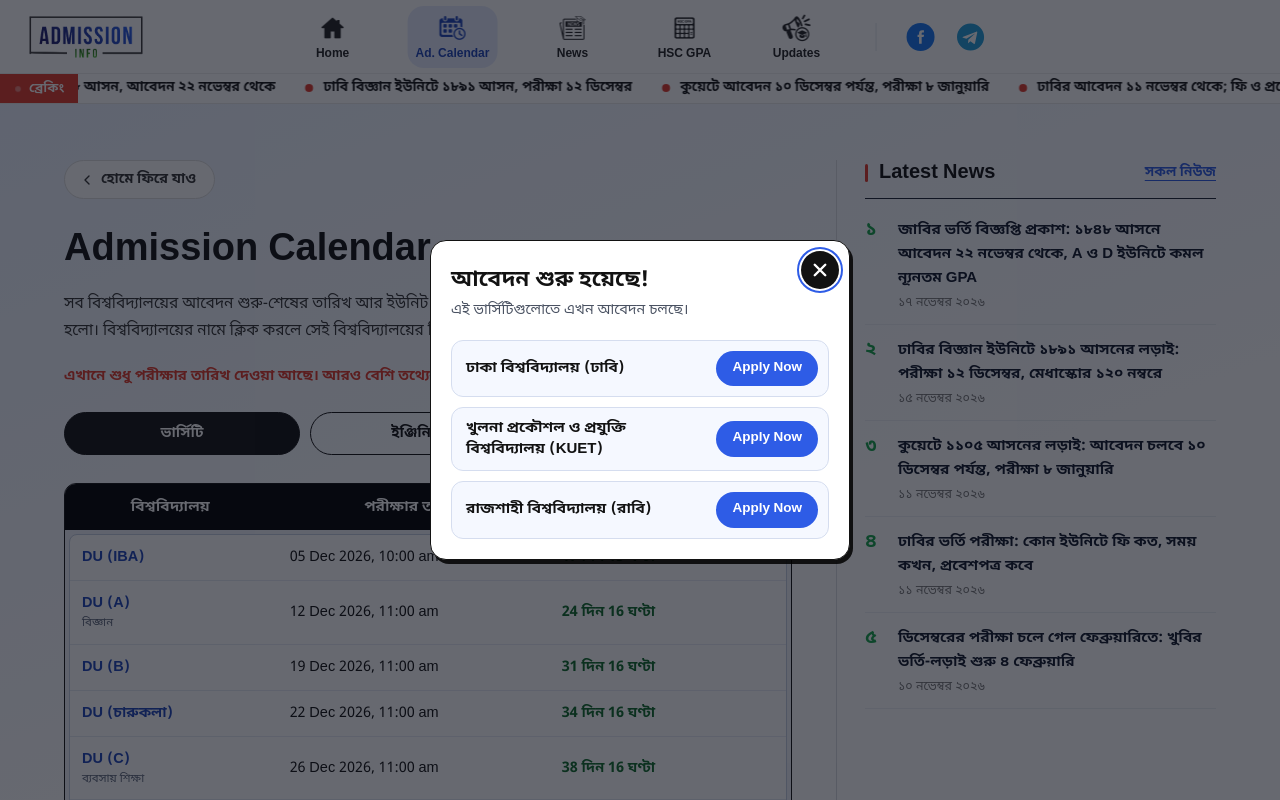
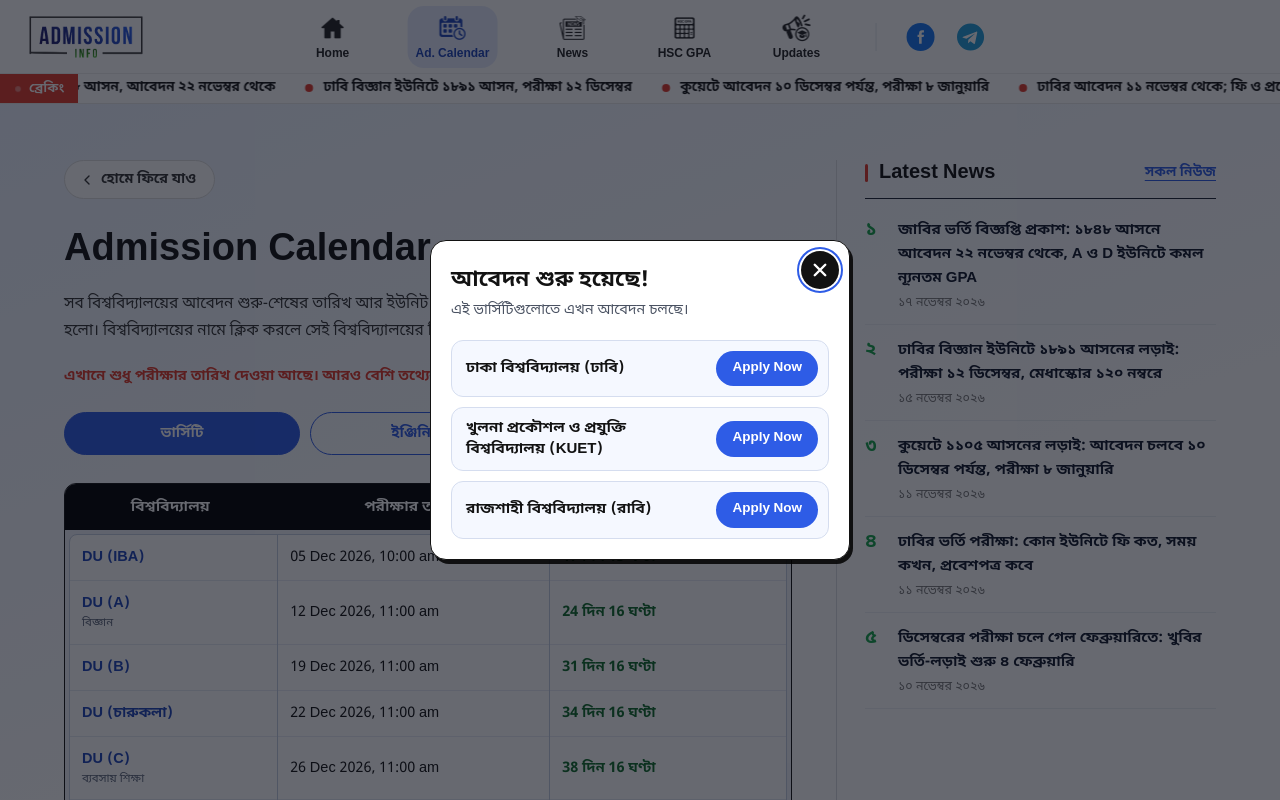
Before and after one commit to nishat-jihad/Admission-info, a Next.js app in the folder chance-hobe-ki/: page /exam-dates in a window 1280 px wide. Shown: the top 800 px of the page. Built offline with nearby package versions, Linux system fonts and the light colour scheme.

Commit message:
Update styles for admission calendar buttons and layout

```diff
--- a/chance-hobe-ki/src/styles/admission-calendar.css
+++ b/chance-hobe-ki/src/styles/admission-calendar.css
@@ -13,6 +13,21 @@
   border-radius: 12px;
   overflow: hidden;
   background: #fff;
+}
+
+/* ---- ভার্সিটি / ইঞ্জিনিয়ারিং / মেডিকেল বাটন — এই পেজে নীল (Updates পেজে আগের মতোই) ---- */
+.exam-dates-page .updates-filter-btn {
+  color: var(--blue);
+  border-color: var(--blue);
+}
+.exam-dates-page .updates-filter-btn:hover {
+  background: #eaf0ff;
+}
+.exam-dates-page .updates-filter-btn-active,
+.exam-dates-page .updates-filter-btn-active:hover {
+  background: var(--blue);
+  color: #fff;
+  border-color: var(--blue);
 }
 
 /* বাটন/লিংকে padding থাকলেও যেন ঘরের বাইরে না বেরোয় */
@@ -83,6 +98,13 @@
   background: #f7f9fe;
 }
 
+/* ---- কলামের লাইন: বিশ্ববিদ্যালয় | তারিখ | সময় বাকি (মাঝে ২টা লাইন) ---- */
+.cal-inner > tbody > tr > td + td,
+.cal-apply > thead > tr > th + th,
+.cal-apply > tbody > tr > td + td {
+  border-left: 1px solid var(--cal-line);
+}
+
 .cal-cell-uni {
   font-weight: 700;
 }
@@ -92,6 +114,10 @@
 }
 .cal-uni-link:hover {
   text-decoration: underline;
+}
+/* বিস্তারিত পেজ নেই — কালো লেখা, কোনো লিংক নেই */
+.cal-uni-name {
+  color: var(--black);
 }
 .cal-note {
   display: block;
@@ -243,14 +269,16 @@
   .cal-wrap {
     border-radius: 10px;
   }
+  /* ভার্সিটির নাম একটু বাঁয়ে (সরু), তারিখের কলাম চওড়া — যাতে "am" একই লাইনে থাকে;
+     আর "সময় বাকি" একটু ডানে */
   .cal-wrap col.cal-col-uni {
-    width: 31%;
+    width: 25%;
   }
   .cal-wrap col.cal-col-date {
-    width: 36%;
+    width: 44%;
   }
   .cal-wrap col.cal-col-left {
-    width: 33%;
+    width: 31%;
   }
   .cal-main > thead th {
     font-size: 13px;
@@ -258,8 +286,11 @@
   }
   .cal-inner td,
   .cal-apply td {
-    padding: 10px 6px;
+    padding: 10px 5px;
     font-size: 12.5px;
+  }
+  .cal-inner > tbody > tr > td.cal-cell-date {
+    font-size: 12px;
   }
   .cal-apply th {
     font-size: 11.5px;
@@ -281,3 +312,14 @@
     font-size: 12px;
   }
 }
+
+/* খুব ছোট ফোনে (৩৮০px বা কম) তারিখ-সময় যেন এক লাইনে ধরে */
+@media (max-width: 380px) {
+  .cal-inner > tbody > tr > td.cal-cell-date {
+    font-size: 11.5px;
+  }
+  .cal-inner td,
+  .cal-apply td {
+    padding: 10px 4px;
+  }
+}
```
